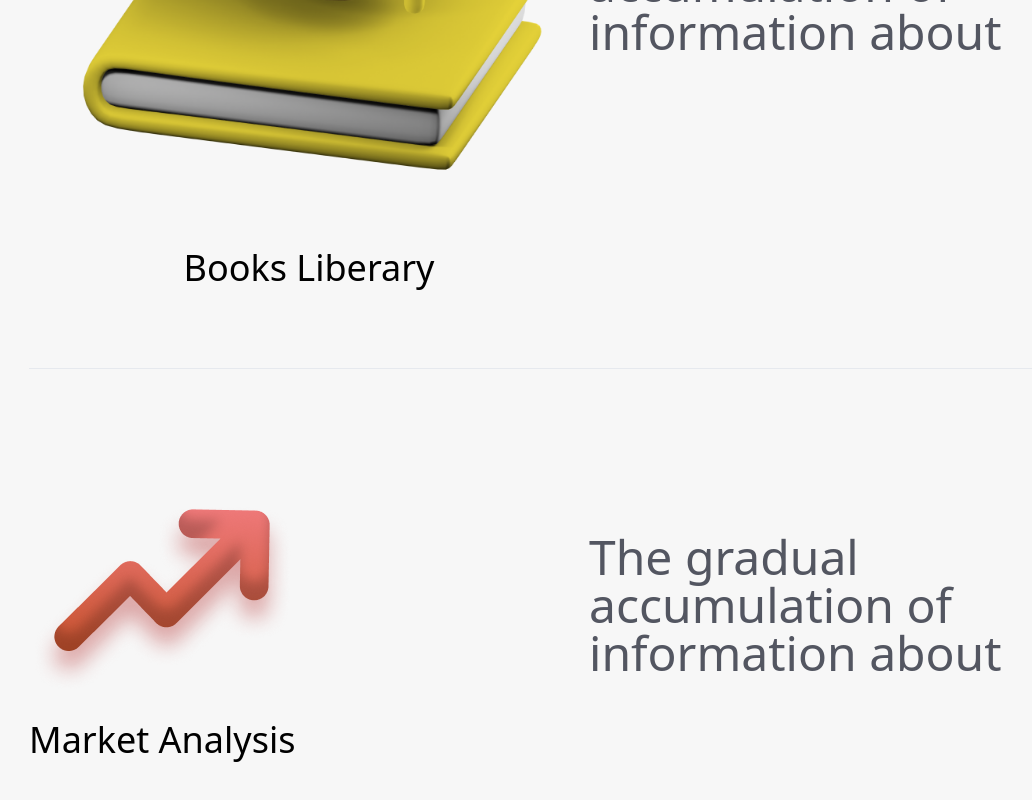
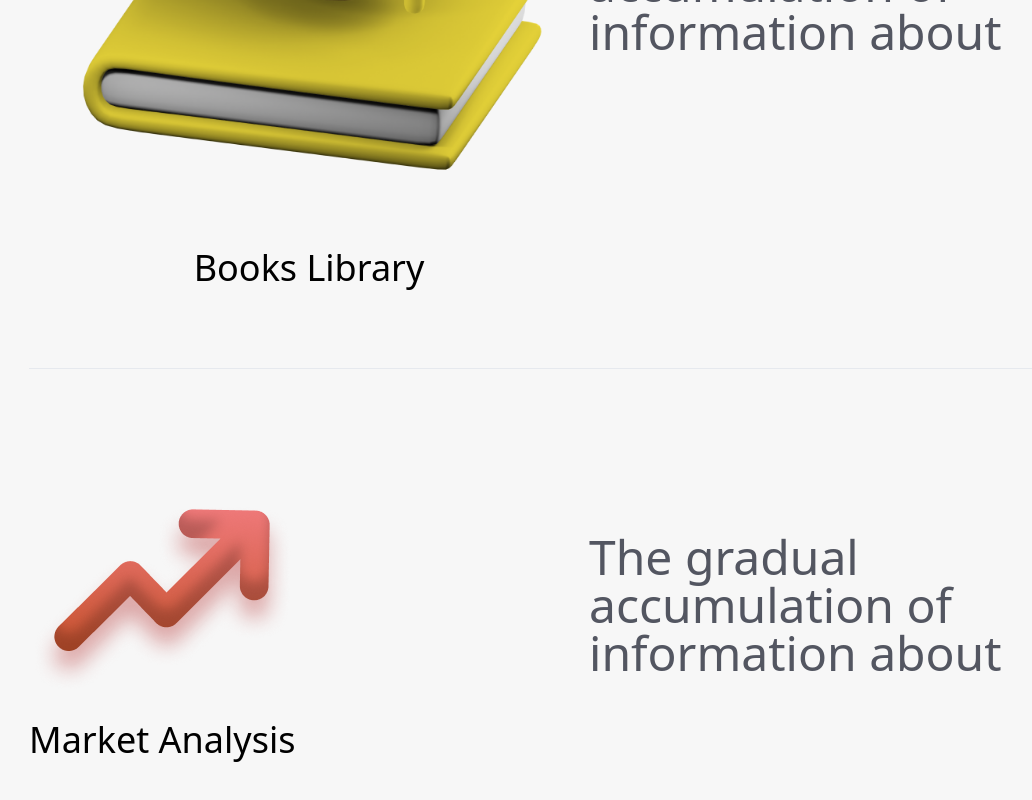
Before and after one commit to MostafaWaleed0/obsidian, a Next.js app: page / in a window 1280 px wide. Shown: the part 2762-3562 px from the top of the page, without its empty margins (51-1083 px from the left). Built offline with nearby package versions, Linux system fonts and the light colour scheme.

Commit message:
fix type

```diff
--- a/pages/index.tsx
+++ b/pages/index.tsx
@@ -123,7 +123,7 @@ export default function Home() {
                 alt="Illustration of Desk Lamp"
               />
               <EducationItem
-                title="books liberary"
+                title="books library"
                 description="The gradual accumulation of information about"
                 image="/images/book.png"
                 alt="Illustration of Books"
```
